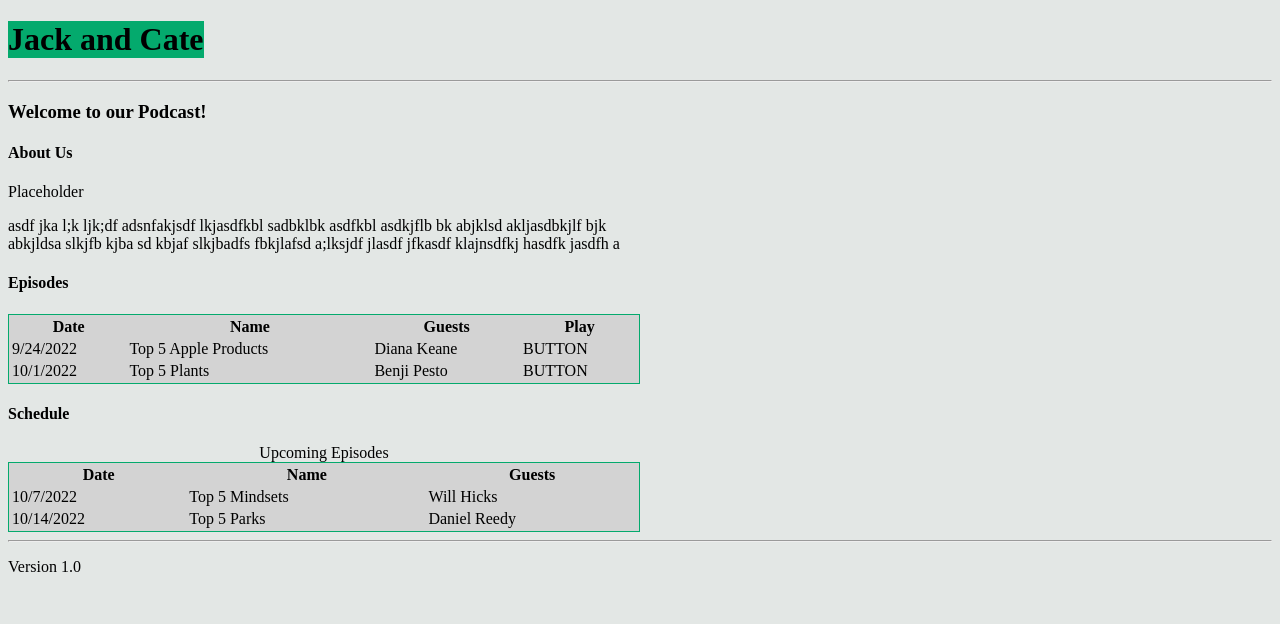
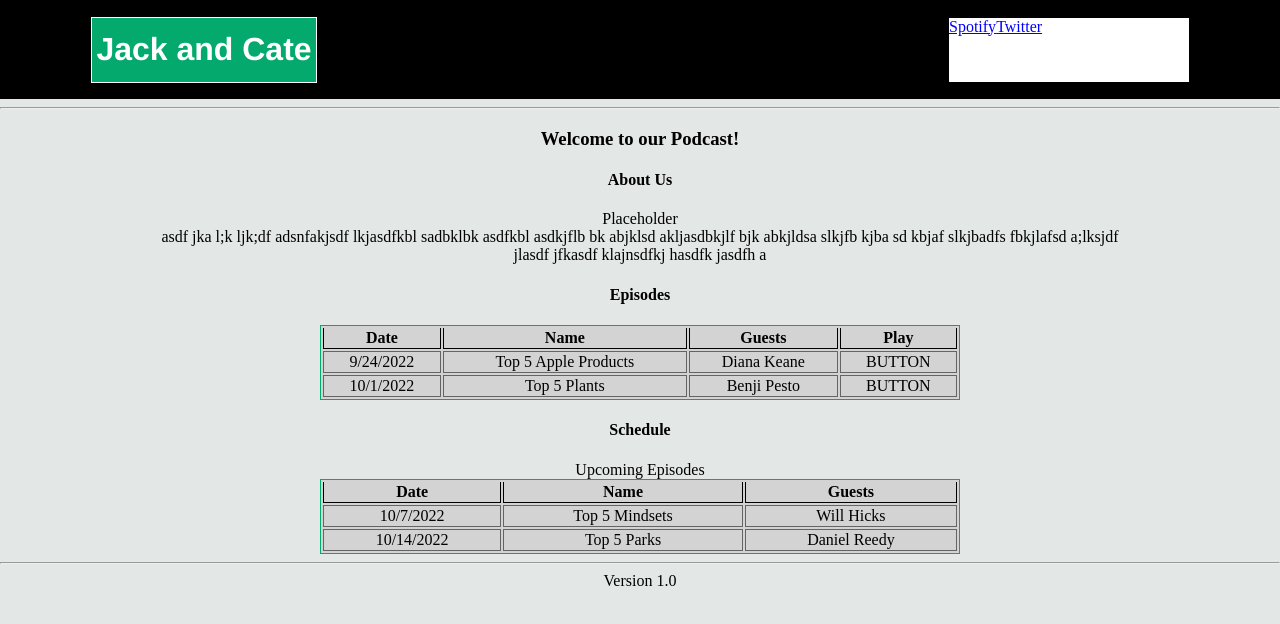
Before and after one commit to danielreedy21/Jack-and-Cate-PodcastWebApp, a plain HTML site: page index.html in a window 1280 px wide. Drawn offline with Linux system fonts and the light colour scheme.

Commit message:
Organized the css better and added a nav bar

```diff
--- a/index.html
+++ b/index.html
@@ -13,8 +13,17 @@
 
 <body>
     <header>
-        <h1>Jack and Cate</h1>
-        <nav></nav>
+        <div class="titleBackground">
+            <h1>Jack and Cate</h1>
+        </div>
+        <div class="betweenTitleNav">
+
+        </div>
+
+        <nav>
+            <a href="http://spotify.com">Spotify</a>
+            <a href="http://twitter.com">Twitter</a>
+        </nav>
     </header>
     <hr>
     <main>
--- /dev/null
+++ b/index.js
@@ -0,0 +1 @@
+'strict mode';
--- a/styles.css
+++ b/styles.css
@@ -1,11 +1,74 @@
+
+
+
+body {
+    background-color: rgb(227, 231, 229);
+    align-content: center;
+    margin:auto;
+    text-align: center;
+}
+
+/* entire background of the header */
 header {
-background-color: #04AA6D;
-width: fit-content;
+    height: 5.2rem;
+    background-color: black;
+
+    /* align items centrally */
+    display: flex;
+    justify-content:center;
+    align-items: center;
+
+    /* padding around the green box */
+    padding-top: .5rem;
+    padding-bottom: .5rem;
+    padding-left: .5rem;
+    padding-right: .5rem;
 }
-body {
-background-color: rgb(227, 231, 229);
+
+.titleBackground {
+    background-color: #04AA6D;
+
+    text-align: center;
+    font-family: Helvetica, sans-serif;
+    color: white;
+
+    width: 14rem;
+    height: 4rem;
+
+    border: 1px solid white;
+
+    /* align items centrally */
+    display: flex;
+    justify-content: center;
+    align-items: center;
 }
+
 h1 {
+    text-align: center;
+    justify-self: center;
+}
+
+.betweenTitleNav {
+    width: 50%;
+}
+
+nav {
+    background-color: white;
+    height: 4rem;
+    width: 15rem;
+    display: flex;
+    justify-self: right;
+    align-self: right;
+}
+a {
+    color: blue;
+    margin-right: white;
+}
+
+
+section{
+    margin: auto;
+    text-align: center;
 
 }
 h3 {
@@ -15,25 +78,32 @@ h4 {
 
 }
 p {
-    width: 50%;
+    width: 75%;
+    margin: auto;
 }
 table {
-background-color: lightgrey;
-border: 1px solid #04AA6D;
-width: 50%;
+    background-color: lightgrey;
+    border: 1px solid #04AA6D;
+    width: 50%;
+    margin: auto;
 }
 thead {
     border: 1px solid darkgray;
 }
 tr {
-border: 1px solid black;
+    border: 1px solid darkgray;
 }
 th {
-
+    border-bottom: 1px solid black;
+    border-right: 1px solid black;
+    border-left: 1px solid black;
 }
 tbody {
 
 }
 td {
+    border: 1px solid rgb(100, 100, 100);
+}
+footer{
 
 }
```
Also changed, not shown: script.js (deleted).
